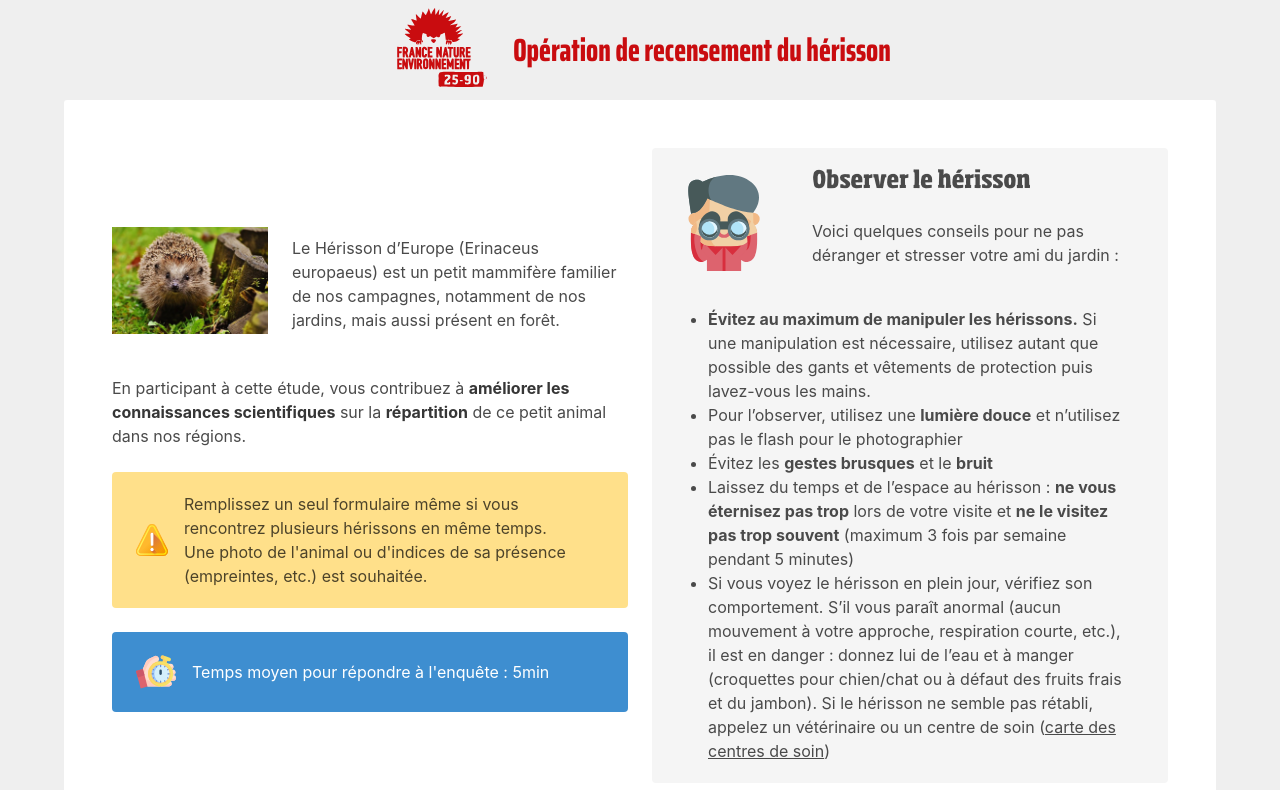
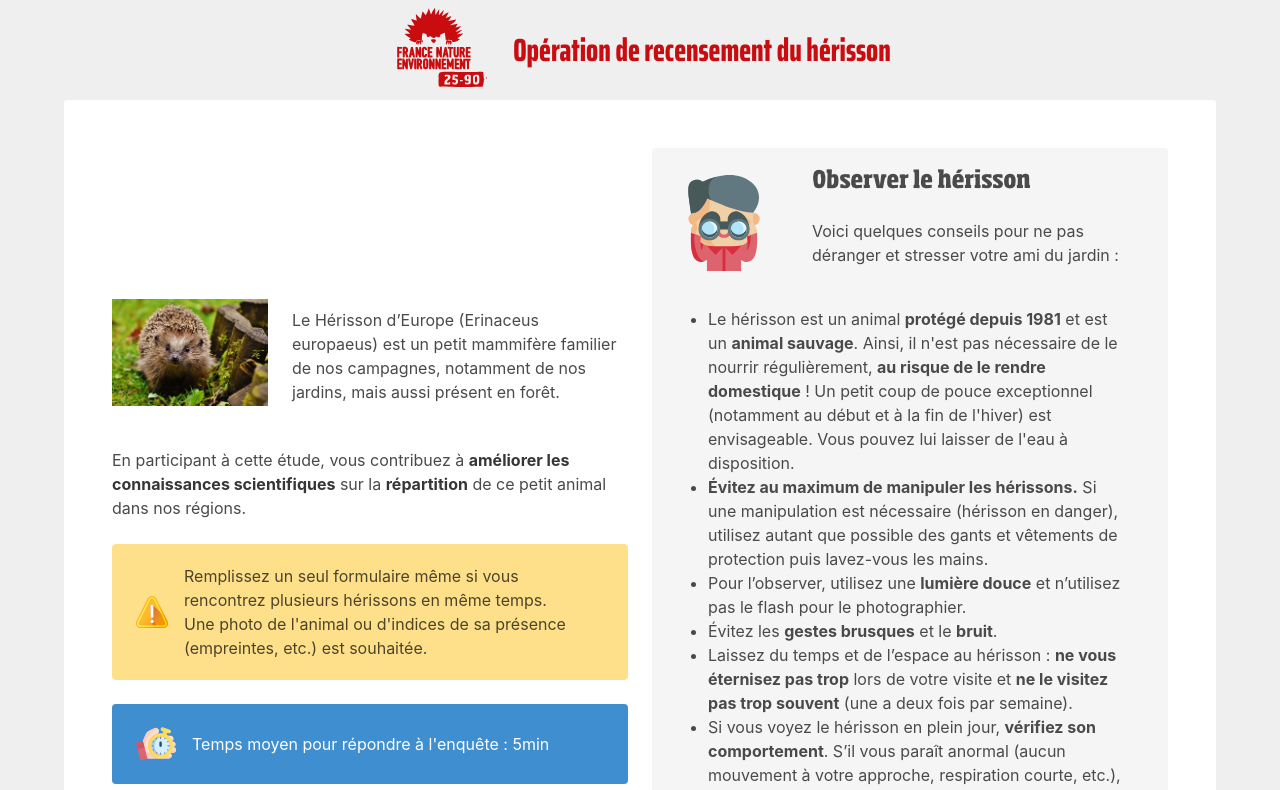
Before and after one commit to korukugashi/recensement-herisson, a Vue app: page /#/ in a window 1280 px wide. Shown: the top 790 px of the page. Built offline with nearby package versions, Linux system fonts and the light colour scheme.

Commit message:
affichage nb contributions + renommage photos avec valeur acceptation diffusion photo et nom auteur

```diff
--- a/package.json
+++ b/package.json
@@ -1,6 +1,6 @@
 {
   "name": "herisson",
-  "version": "1.0.2",
+  "version": "1.0.6",
   "scripts": {
     "dev": "vite",
     "build": "vite build",
--- a/src/components/ConfirmStep.vue
+++ b/src/components/ConfirmStep.vue
@@ -7,9 +7,9 @@
   <template v-else-if="step === 2">
     <div class="is-flex" style="align-items: center">
       <img src="/icons/checked.svg" alt="OK" style="width: 40px" />
-      <h2 class="ml-3 title is-4 sohoma">Observation enregistrée !</h2>
+      <h2 class="ml-3 title is-4 sohoma">Félicitations, votre contribution vient s'ajouter aux {{nbContrib}} autres observations que nous cumulons déjà cette année !</h2>
     </div>
-    <p>Nous vous remercions d’avoir contribué à notre recensement participatif !</p>
+    <p>Nous vous remercions d’avoir participé à notre recensement participatif :)</p>
     <p>Retrouvez les actions de FNE 25-90 auxquelles vous pouvez participer sur <a href="https://www.fne2590.org">www.fne2590.org</a>, ainsi que les actions organisées par le réseau FNE régional sur <a href="https://www.fne-bfc.fr">www.fne-bfc.fr</a> !</p>
     <p>Vous pouvez également nous suivre sur les réseaux sociaux : <a href="https://www.facebook.com/fne2590">Facebook</a>, <a href="https://twitter.com/fne2590">Twitter</a> </p>
     <p>Au plaisir,<br/>L'équipe FNE 25-90</p>
@@ -64,6 +64,7 @@ export default {
       step: 0,
       progress: 0,
       filesCount: 0,
+      nbContrib: 1,
       error: null,
     };
   },
@@ -112,6 +113,8 @@ export default {
           blob = await this.resizeImg(file);
           const formData = new FormData();
           formData.append("id", responseText);
+          formData.append("pubPhoto", this.form.share || "0");
+          formData.append("pubNom", this.form.public || "0");
           formData.append("file", blob);
           await uploadRequest(
             import.meta.env.PROD ? "/upload.php" : "http://localhost/upload.php",
@@ -121,6 +124,7 @@ export default {
           window.URL.revokeObjectURL(file);
         }
 
+        this.nbContrib = responseText;
         this.step = 2;
       } catch (err) {
         this.error = err;
--- a/src/components/HomePage.vue
+++ b/src/components/HomePage.vue
@@ -31,11 +31,12 @@
           </div>
         </div>
         <ul class="with-bullet">
-          <li><strong>Évitez au maximum de manipuler les hérissons.</strong> Si une manipulation est nécessaire, utilisez autant que possible des gants et vêtements de protection puis lavez-vous les mains.</li>
-          <li>Pour l’observer, utilisez une <strong>lumière douce</strong> et n’utilisez pas le flash pour le photographier</li>
-          <li>Évitez les <strong>gestes brusques</strong> et le <strong>bruit</strong></li>
-          <li>Laissez du temps et de l’espace au hérisson : <strong>ne vous éternisez pas trop</strong> lors de votre visite et <strong>ne le visitez pas trop souvent</strong> (maximum 3 fois par semaine pendant 5 minutes)</li>
-          <li>Si vous voyez le hérisson en plein jour, vérifiez son comportement. S’il vous paraît anormal (aucun mouvement à votre approche, respiration courte, etc.), il est en danger : donnez lui de l’eau et à manger (croquettes pour chien/chat ou à défaut des fruits frais et du jambon). Si le hérisson ne semble pas rétabli, appelez un vétérinaire ou un centre de soin (<a href="http://www.hameaudesherissons.fr/index.php?id_page=centresoins.php">carte des centres de soin</a>)</li>
+          <li>Le hérisson est un animal <strong>protégé depuis 1981</strong> et est un <strong>animal sauvage</strong>. Ainsi, il n'est pas nécessaire de le nourrir régulièrement, <strong>au risque de le rendre domestique</strong> ! Un petit coup de pouce exceptionnel (notamment au début et à la fin de l'hiver) est envisageable. Vous pouvez lui laisser de l'eau à disposition.</li>
+          <li><strong>Évitez au maximum de manipuler les hérissons.</strong> Si une manipulation est nécessaire (hérisson en danger), utilisez autant que possible des gants et vêtements de protection puis lavez-vous les mains.</li>
+          <li>Pour l’observer, utilisez une <strong>lumière douce</strong> et n’utilisez pas le flash pour le photographier.</li>
+          <li>Évitez les <strong>gestes brusques</strong> et le <strong>bruit</strong>.</li>
+          <li>Laissez du temps et de l’espace au hérisson : <strong>ne vous éternisez pas trop</strong> lors de votre visite et <strong>ne le visitez pas trop souvent</strong> (une a deux fois par semaine).</li>
+          <li>Si vous voyez le hérisson en plein jour, <strong>vérifiez son comportement</strong>. S’il vous paraît anormal (aucun mouvement à votre approche, respiration courte, etc.), le hérisson est en danger : donnez lui de l’eau et à manger (des fruits frais, du poulet cuit ou à défaut des croquettes). Si le hérisson ne semble pas rétabli, appelez un vétérinaire ou un centre de soin (<a href="http://www.hameaudesherissons.fr/index.php?id_page=centresoins.php">carte des centres de soin</a>).</li>
         </ul>
       </div>
     </div>
```
Also changed, not shown: 1 other file (tests, documents, lock files or other folders).
